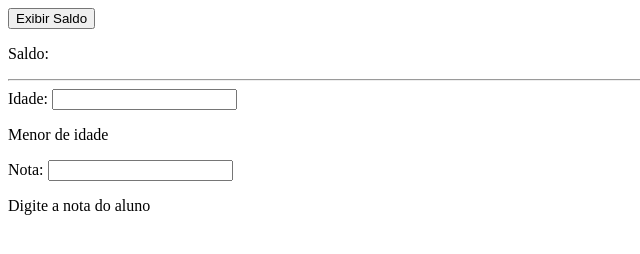
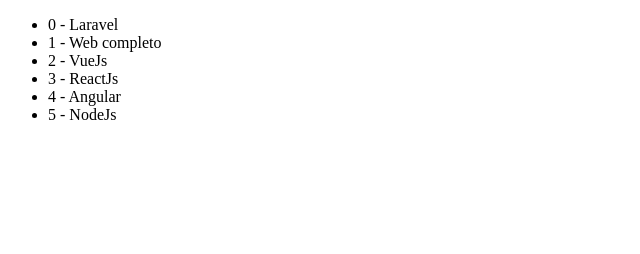
Before and after one commit to eltonsa75/estudandoVueJs, a plain HTML site: page index.html in a window 1280 px wide. Shown: the whole page, without its empty margins (0-640 px from the left). Drawn offline with nearby package versions, Linux system fonts and the light colour scheme.

Commit message:
Aula 273 - VueJS

```diff
--- a/index.html
+++ b/index.html
@@ -9,31 +9,15 @@
 
     <style>
 
+    </style>
 
-    </style>
 </head>
 <body>
 
     <div id="app">
-        <button @click="exibirSaldo = !exibirSaldo">
-            <span v-if="!exibirSaldo">Exibir Saldo</span>
-            <span v-if="exibirSaldo">Ocultar Saldo</span>
-        </button>
-        <p>Saldo: <span v-if="exibirSaldo">R$ {{saldo }}</span></p>
-        <hr>
-
-        <!-- v-if e v-else -->
-        Idade: <input type="text" id="inputIdade" @blur="setIdade()">
-        <p v-if="idade <= 18">Menor de idade<a><span></span></a></p>
-        <p v-else="idade >= 18">Maior de idade</p>
-
-        <!-- v-if, v-else-if e v-else -->
-        Nota: <input type="text" id="inputNota" @blur="setNota()">
-        <p v-if="nota == ''">Digite a nota do aluno</p>
-        <p v-else-if="nota >= 7 && nota <= 10">Aluno aprovado</p>
-        <p v-else-if="nota >= 5 && nota < 7">Aluno em recuperação</p>
-        <p v-else-if="nota >= 0 && nota < 5">Aluno reprovado</p>
-        <p v-else>A nota informada é inválida</p>
+        <ul>
+            <li v-for="(curso, chave) in cursos" v-text="chave +' - '+ curso"></li>
+        </ul>
     </div>
 
     <script>
@@ -41,19 +25,12 @@
         const vm = new Vue({
             el: '#app',
             data: {
-                saldo: 4750.17,
-                exibirSaldo: false,
-                idade: 0,
-                nota: 0
+              cursos: ['Laravel', 'Web completo', 'VueJs', 'ReactJs', 'Angular', 'NodeJs']
             },
             methods: {
-                setIdade(){
-                   this.idade = inputIdade.value
-                },
-                setNota(){
-                    this.nota = inputNota.value
-                }
+
             }
+
         })
  </script>
 </body>
```
